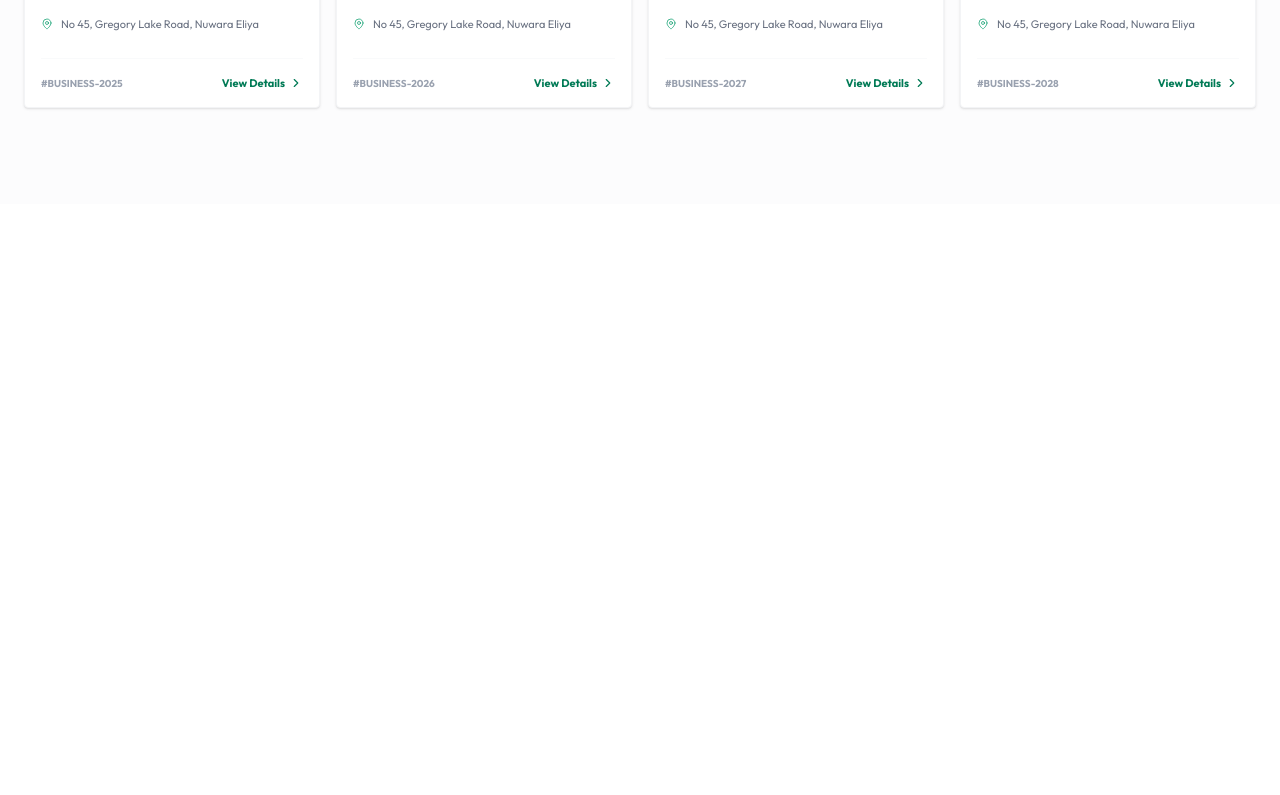
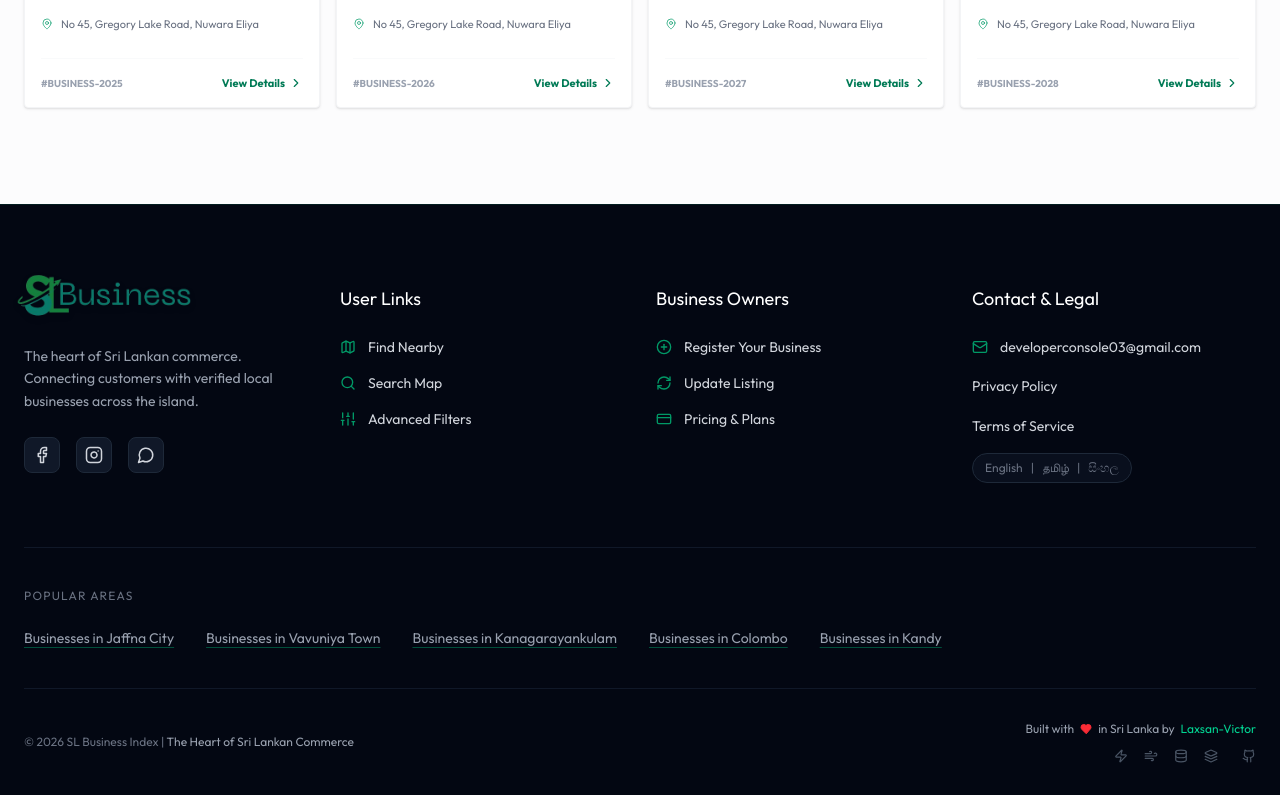
Before and after one commit to Victor-dev-03-cmd/sl_business_index, a Next.js app: page / in a window 1280 px wide. Shown: the part 1621-2416 px from the top of the page. Before the commit the page ends 1825 px from the top, so only its background shows below. Built offline with nearby package versions, Linux system fonts and the light colour scheme; no server answers.

Commit message:
commit now

```diff
--- /dev/null
+++ b/app/components/Footer.tsx
@@ -0,0 +1,180 @@
+'use client';
+
+import React from 'react';
+import Link from 'next/link';
+import {
+  Facebook,
+  Instagram,
+  Mail,
+  Github,
+  Heart,
+  Map,
+  Search,
+  Sliders,
+  PlusCircle,
+  RefreshCw,
+  CreditCard,
+  ArrowUp,
+  MessageCircle,
+  Database,
+  Zap,
+  Wind,
+  Layers
+} from 'lucide-react';
+import LogoLink from './LogoLink';
+
+const Footer = () => {
+  const scrollToTop = () => {
+    window.scrollTo({ top: 0, behavior: 'smooth' });
+  };
+
+  return (
+    <footer className="bg-gray-950 text-gray-300 pt-16 pb-8 border-t border-emerald-900/30">
+      <div className="max-w-7xl mx-auto px-6">
+        {/* Main Footer Grid: 4 Columns */}
+        <div className="grid grid-cols-1 md:grid-cols-4 gap-8 mb-16">
+          {/* Column 1: Brand & Socials */}
+          <div className="space-y-6">
+            <div className="-ml-2">
+              <LogoLink />
+            </div>
+            <p className="text-sm leading-relaxed text-gray-400">
+              The heart of Sri Lankan commerce. Connecting customers with verified local businesses across the island.
+            </p>
+            <div className="flex gap-4">
+              <a href="#" className="p-2 rounded-lg bg-gray-900 hover:bg-emerald-900/30 hover:text-emerald-400 transition-all border border-gray-800">
+                <Facebook size={18} />
+              </a>
+              <a href="#" className="p-2 rounded-lg bg-gray-900 hover:bg-emerald-900/30 hover:text-emerald-400 transition-all border border-gray-800">
+                <Instagram size={18} />
+              </a>
+              <a href="#" className="p-2 rounded-lg bg-gray-900 hover:bg-emerald-900/30 hover:text-emerald-400 transition-all border border-gray-800">
+                <MessageCircle size={18} />
+              </a>
+            </div>
+          </div>
+
+          {/* Column 2: User Links */}
+          <div className="md:pt-4">
+            <h4 className="text-white mb-6 text-lg text-gray-400">User Links</h4>
+            <ul className="space-y-4">
+              <li>
+                <Link href="/nearby" className="flex items-center gap-3 text-sm hover:text-emerald-400 transition-colors group">
+                  <Map size={16} className="text-emerald-600 transition-transform" />
+                  Find Nearby
+                </Link>
+              </li>
+              <li>
+                <Link href="/search" className="flex items-center gap-3 text-sm hover:text-emerald-400 transition-colors group">
+                  <Search size={16} className="text-emerald-600 transition-transform" />
+                  Search Map
+                </Link>
+              </li>
+              <li>
+                <Link href="/nearby" className="flex items-center gap-3 text-sm hover:text-emerald-400 transition-colors group">
+                  <Sliders size={16} className="text-emerald-600 transition-transform" />
+                  Advanced Filters
+                </Link>
+              </li>
+            </ul>
+          </div>
+
+          {/* Column 3: Business Owners */}
+          <div className="md:pt-4">
+            <h4 className="text-white mb-6 text-lg text-gray-400">Business Owners</h4>
+            <ul className="space-y-4">
+              <li>
+                <Link href="/register-business" className="flex items-center gap-3 text-sm hover:text-emerald-400 transition-colors group">
+                  <PlusCircle size={16} className="text-emerald-600 transition-transform" />
+                  Register Your Business
+                </Link>
+              </li>
+              <li>
+                <Link href="/register-business" className="flex items-center gap-3 text-sm hover:text-emerald-400 transition-colors group">
+                  <RefreshCw size={16} className="text-emerald-600 transition-transform" />
+                  Update Listing
+                </Link>
+              </li>
+              <li>
+                <Link href="#" className="flex items-center gap-3 text-sm hover:text-emerald-400 transition-colors group">
+                  <CreditCard size={16} className="text-emerald-600 transition-transform" />
+                  Pricing & Plans
+                </Link>
+              </li>
+            </ul>
+          </div>
+
+          {/* Column 4: Contact & Legal */}
+          <div className="md:pt-4">
+            <h4 className="text-white mb-6 text-lg text-gray-400">Contact & Legal</h4>
+            <ul className="space-y-4">
+              <li>
+                <a href="mailto:developerconsole03@gmail.com" className="flex items-center gap-3 text-sm hover:text-emerald-400 transition-colors group">
+                  <Mail size={16} className="text-emerald-600 transition-transform" />
+                  developerconsole03@gmail.com
+                </a>
+              </li>
+              <li>
+                <Link href="#" className="text-sm hover:text-emerald-400 transition-colors">Privacy Policy</Link>
+              </li>
+              <li>
+                <Link href="#" className="text-sm hover:text-emerald-400 transition-colors">Terms of Service</Link>
+              </li>
+              <li>
+                <div className="flex items-center gap-2 mt-4 text-xs text-gray-500 bg-gray-900/50 w-fit px-3 py-1.5 rounded-full border border-gray-800">
+                  <span>English</span> | <span>தமிழ்</span> | <span>සිංහල</span>
+                </div>
+              </li>
+            </ul>
+          </div>
+        </div>
+
+        {/* SEO Section: Popular Areas */}
+        <div className="border-t border-gray-900 pt-10 pb-10">
+          <h4 className="text-xs text-gray-500 uppercase tracking-widest mb-6">Popular Areas</h4>
+          <div className="flex flex-wrap gap-x-8 gap-y-3">
+            <Link href="/nearby?district=Jaffna" className="text-sm text-gray-400 hover:text-emerald-400 transition-colors underline decoration-emerald-900 underline-offset-4">Businesses in Jaffna City</Link>
+            <Link href="/nearby?district=Vavuniya" className="text-sm text-gray-400 hover:text-emerald-400 transition-colors underline decoration-emerald-900 underline-offset-4">Businesses in Vavuniya Town</Link>
+            <Link href="/nearby?q=Kanagarayankulam" className="text-sm text-gray-400 hover:text-emerald-400 transition-colors underline decoration-emerald-900 underline-offset-4">Businesses in Kanagarayankulam</Link>
+            <Link href="/nearby?district=Colombo" className="text-sm text-gray-400 hover:text-emerald-400 transition-colors underline decoration-emerald-900 underline-offset-4">Businesses in Colombo</Link>
+            <Link href="/nearby?district=Kandy" className="text-sm text-gray-400 hover:text-emerald-400 transition-colors underline decoration-emerald-900 underline-offset-4">Businesses in Kandy</Link>
+          </div>
+        </div>
+
+        {/* Bottom Bar: Copyright & Developer Signature */}
+        <div className="border-t border-gray-900 pt-8 flex flex-col md:flex-row items-center justify-between gap-6">
+          <div className="text-xs text-gray-500">
+            © 2026 SL Business Index | <span className="text-gray-400">The Heart of Sri Lankan Commerce</span>
+          </div>
+
+          <div className="flex flex-col items-center md:items-end gap-3">
+            <div className="flex items-center gap-1.5 text-xs text-gray-400">
+              Built with <Heart size={12} className="text-red-500 fill-red-500" /> in Sri Lanka by
+              <span className="text-emerald-400 hover:underline cursor-pointer">Laxsan-Victor</span>
+            </div>
+            <div className="flex items-center gap-4 text-gray-600">
+              <div title="Next.js" className="hover:text-white transition-colors"><Zap size={14} /></div>
+              <div title="Tailwind CSS" className="hover:text-emerald-400 transition-colors"><Wind size={14} /></div>
+              <div title="Supabase" className="hover:text-emerald-600 transition-colors"><Database size={14} /></div>
+              <div title="Mapbox" className="hover:text-blue-400 transition-colors"><Layers size={14} /></div>
+              <a href="https://github.com/Victor-dev-03-cmd" target="_blank" rel="noopener noreferrer" title="GitHub" className="hover:text-white transition-colors ml-2">
+                <Github size={14} />
+              </a>
+            </div>
+          </div>
+        </div>
+      </div>
+
+      {/* Back to Top Arrow */}
+      <button
+        onClick={scrollToTop}
+        className="fixed bottom-8 right-8 p-3 bg-emerald-600 hover:bg-emerald-500 text-white rounded-full shadow-2xl shadow-emerald-900/40 z-50 transition-all hover:-translate-y-1 active:scale-95 border-2 border-white/20"
+        aria-label="Back to top"
+      >
+        <ArrowUp size={20} />
+      </button>
+    </footer>
+  );
+};
+
+export default Footer;
--- /dev/null
+++ b/app/components/FooterWrapper.tsx
@@ -0,0 +1,14 @@
+'use client';
+
+import { usePathname } from 'next/navigation';
+
+export default function FooterWrapper({ children }: { children: React.ReactNode }) {
+  const pathname = usePathname();
+
+  // Don't show Footer on the nearby page which is a full-screen app experience
+  if (pathname === '/nearby') {
+    return null;
+  }
+
+  return <>{children}</>;
+}
--- a/app/components/LogoLink.tsx
+++ b/app/components/LogoLink.tsx
@@ -31,7 +31,7 @@ export default function LogoLink() {
       aria-label="Home"
     >
       <Image
-        src="/logo.svg"
+        src="/logo.png"
         alt="SL Business Index Logo"
         width={180}
         height={60}
--- a/app/layout.tsx
+++ b/app/layout.tsx
@@ -2,6 +2,8 @@ import type { Metadata } from "next";
 import { Outfit } from "next/font/google";
 import Navbar from "./components/Navbar";
 import NavbarWrapper from "./components/NavbarWrapper";
+import Footer from "./components/Footer";
+import FooterWrapper from "./components/FooterWrapper";
 import "./globals.css";
 
 const outfit = Outfit({
@@ -28,6 +30,9 @@ export default function RootLayout({
           <Navbar />
         </NavbarWrapper>
         <main>{children}</main>
+        <FooterWrapper>
+          <Footer />
+        </FooterWrapper>
       </body>
     </html>
   );
--- a/app/login/page.tsx
+++ b/app/login/page.tsx
@@ -56,7 +56,7 @@ export default function LogIn() {
 
             <div className="mb-4">
               <Image
-                  src="/logo.svg"
+                  src="/logo.png"
                   alt="Logo"
                   width={160}
                   height={50}
--- a/app/page.tsx
+++ b/app/page.tsx
@@ -297,7 +297,7 @@ export default function HomePage() {
                 <div
                     key={idx}
                     onClick={() => handleCategoryClick(cat.name)}
-                    className="group cursor-pointer flex flex-col items-center p-6 bg-gray-50/30 border border-gray-50 rounded-2xl hover:bg-white hover:border-gray-100 hover:shadow-xl hover:-translate-y-1 transition-all duration-300"
+                    className="group cursor-pointer flex flex-col items-center p-6 bg-gray-50/30 border border-gray-50 rounded-xl hover:bg-white hover:border-gray-100 hover:shadow-xl hover:-translate-y-1 transition-all duration-300"
                 >
                   <div className="p-4 rounded-full mb-4 bg-emerald-50 text-emerald-700 opacity-90 transition-transform group-hover:scale-110 group-hover:bg-emerald-100">
                     {cat.icon}
--- a/app/register-business/page.tsx
+++ b/app/register-business/page.tsx
@@ -89,7 +89,7 @@ export default function RegisterBusinessPage() {
 
   return (
       <div className="min-h-screen bg-gray-50/50 py-12 px-6">
-        <div className="max-w-6xl mx-auto bg-white p-8 md:p-12 rounded-3xl border border-gray-100 shadow-sm">
+        <div className="max-w-6xl mx-auto bg-white p-8 md:p-12 border border-gray-100 shadow-sm">
 
           <div className="mb-12 border-b border-gray-50 pb-8 text-center md:text-left">
             <h1 className="text-4xl font-normal text-gray-900 tracking-tight">Register Your Business</h1>
--- a/app/signup/page.tsx
+++ b/app/signup/page.tsx
@@ -77,7 +77,7 @@ export default function SignUp() {
 
             <div className="mb-4">
               <Image
-                  src="/logo.svg"
+                  src="/logo.png"
                   alt="Logo"
                   width={160}
                   height={50}
```
Also changed, not shown: public/logo.png (added).
